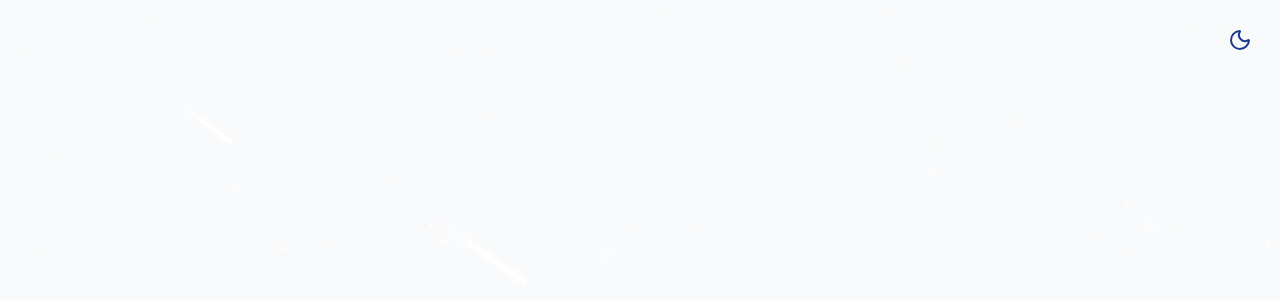
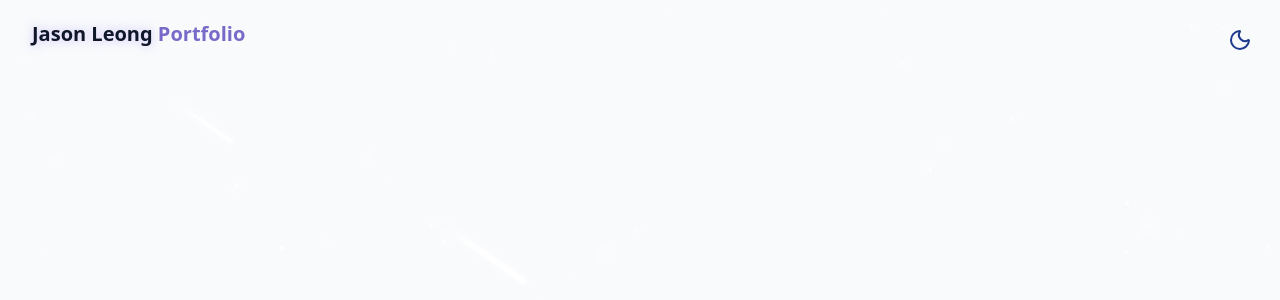
Before and after one commit to jleong23/My_Portfolio, a React (Vite) app: page / in a window 1280 px wide. Shown: the top 300 px of the page. Built offline with nearby package versions, Linux system fonts and the light colour scheme.

Commit message:
Added page title name

```diff
--- /dev/null
+++ b/src/components/Navbar.jsx
@@ -0,0 +1,46 @@
+import { useEffect, useState } from "react"
+import { cn } from "../lib/utils"
+
+const navItems = [
+  {name: "Home", href: "#hero"},
+  {name: "About", href: "#about"},
+  {name: "Skills", href: "#skills"},
+  {name: "Projects", href: "#projects"},
+  {name: "Contact", href: "#contact"},
+]
+
+export const Navbar = () => {
+  const [isScrolled, setIsScrolled] = useState(false);
+
+  useEffect(() => {
+    const handleScroll = () => {
+      setIsScrolled(window.screenY > 10)
+    }
+
+    window.addEventListener("scroll", handleScroll)
+    return () => window.removeEventListener("scroll", handleScroll);
+
+  }, []);
+
+  return (
+    <nav className={cn("fixed w-full z-40 transition-all duration-300",
+      isScrolled ? "py-3 bg-background/80 backdrop-blur-md shadow-xs" : "py-5"
+      )}>
+
+        <div className="container flex items-center justify-between">
+          <a
+            className="text-xl font-bold text-primary flex items-center"
+            href="#hero"
+          >
+            <span className="relative z-10" >
+              <span className="text-glow text-foreground">Jason Leong</span> Portfolio
+            </span>
+          </a>
+        </div>
+
+
+
+      </nav>
+  )
+
+}
--- a/src/pages/Home.jsx
+++ b/src/pages/Home.jsx
@@ -1,5 +1,6 @@
 import { ThemeToggle } from "../components/ThemeToggle";
 import { StarBackground } from "../components/StarBackground";
+import { Navbar } from "../components/Navbar";
 
 export const Home = () => {
   return <div className="min-h-screen bg-background text-foreground overflow-x-hidden">
@@ -10,6 +11,7 @@
     <StarBackground />
 
     {/** Navbar */}
+    <Navbar />
 
     {/** Main Content */}
 
```
